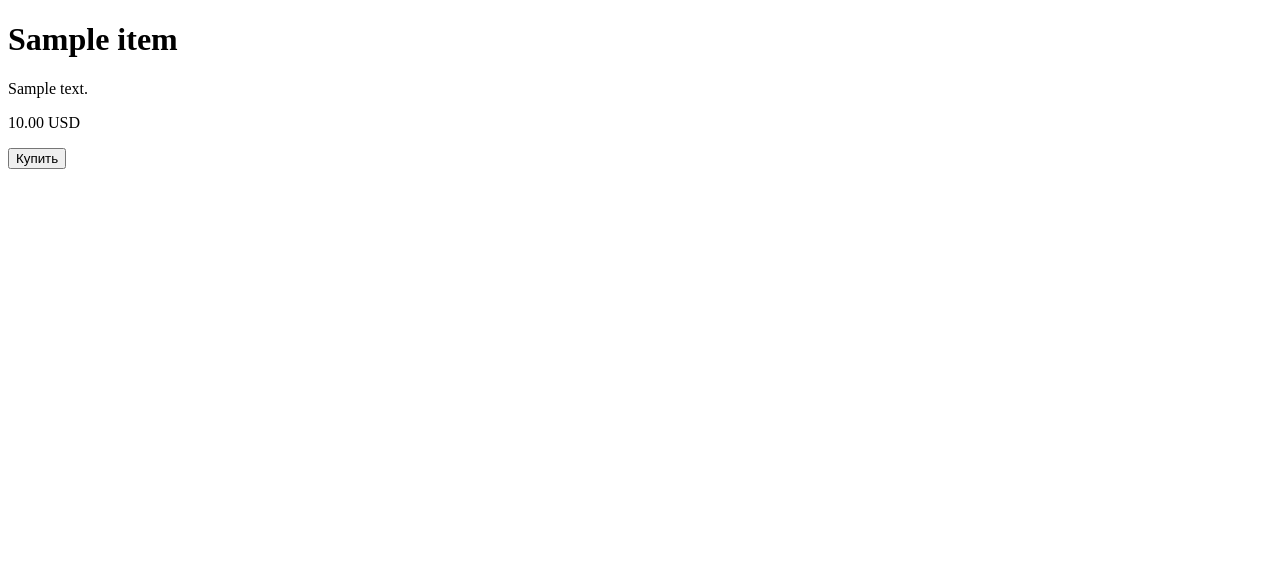
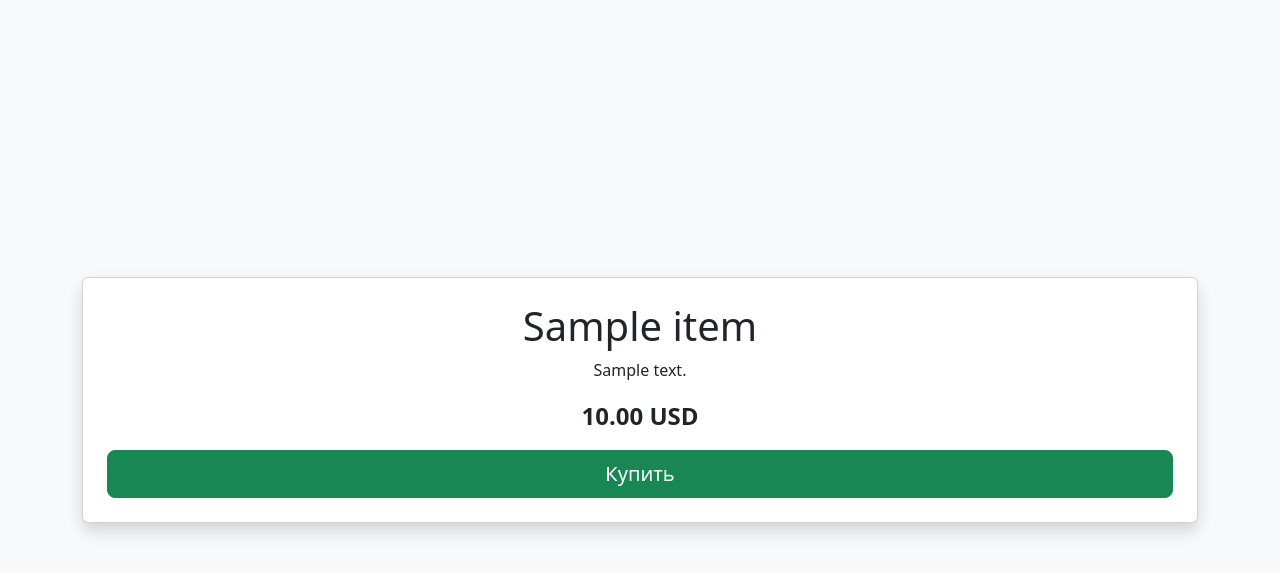
Before and after one commit to MarlerZ1/payment_system, a Django app: page /item/1 in a window 1280 px wide. Shown: the top 573 px of the page. Run offline with Django 5.2, Linux system fonts and the light colour scheme; tables that the repository leaves empty hold one stand-in row (values such as "Sample post"); some libraries are stand-ins or nearby versions.

Commit message:
Rework item`s page to bootstrap

```diff
--- a/payments/templates/payments/item.html
+++ b/payments/templates/payments/item.html
@@ -1,18 +1,24 @@
 {% load static %}
 
 <!DOCTYPE html>
-<html>
+<html lang="ru">
 <head>
+    <meta charset="UTF-8">
     <title>{{ title }}</title>
     <script src="https://js.stripe.com/v3/"></script>
     <link rel="icon" href="{% static 'img/favicon.png' %}">
+    <link href="https://cdn.jsdelivr.net/npm/bootstrap@5.3.0/dist/css/bootstrap.min.css" rel="stylesheet">
 </head>
-<body>
-    <h1>{{ item.name }}</h1>
+<body class="d-flex align-items-center justify-content-center vh-100 bg-light">
+    <div class="container text-center">
+        <div class="card shadow p-4">
+            <h1 class="card-title">{{ item.name }}</h1>
+            <p class="card-text">{{ item.description }}</p>
+            <p class="fs-4 fw-bold">{{ item.price }} {{ item.currency }}</p>
+            <button id="buy-button" class="btn btn-success btn-lg">Купить</button>
+        </div>
+    </div>
 
-    <p>{{ item.description }}</p>
-    <p>{{ item.price }} {{ item.currency }}</p>
-    <button id="buy-button">Купить</button>
     <script type="text/javascript">
         var stripe = Stripe('{{ stripe_public_key }}');
         var redirect_url = '{% url "payments:buy" 0 %}'
```
